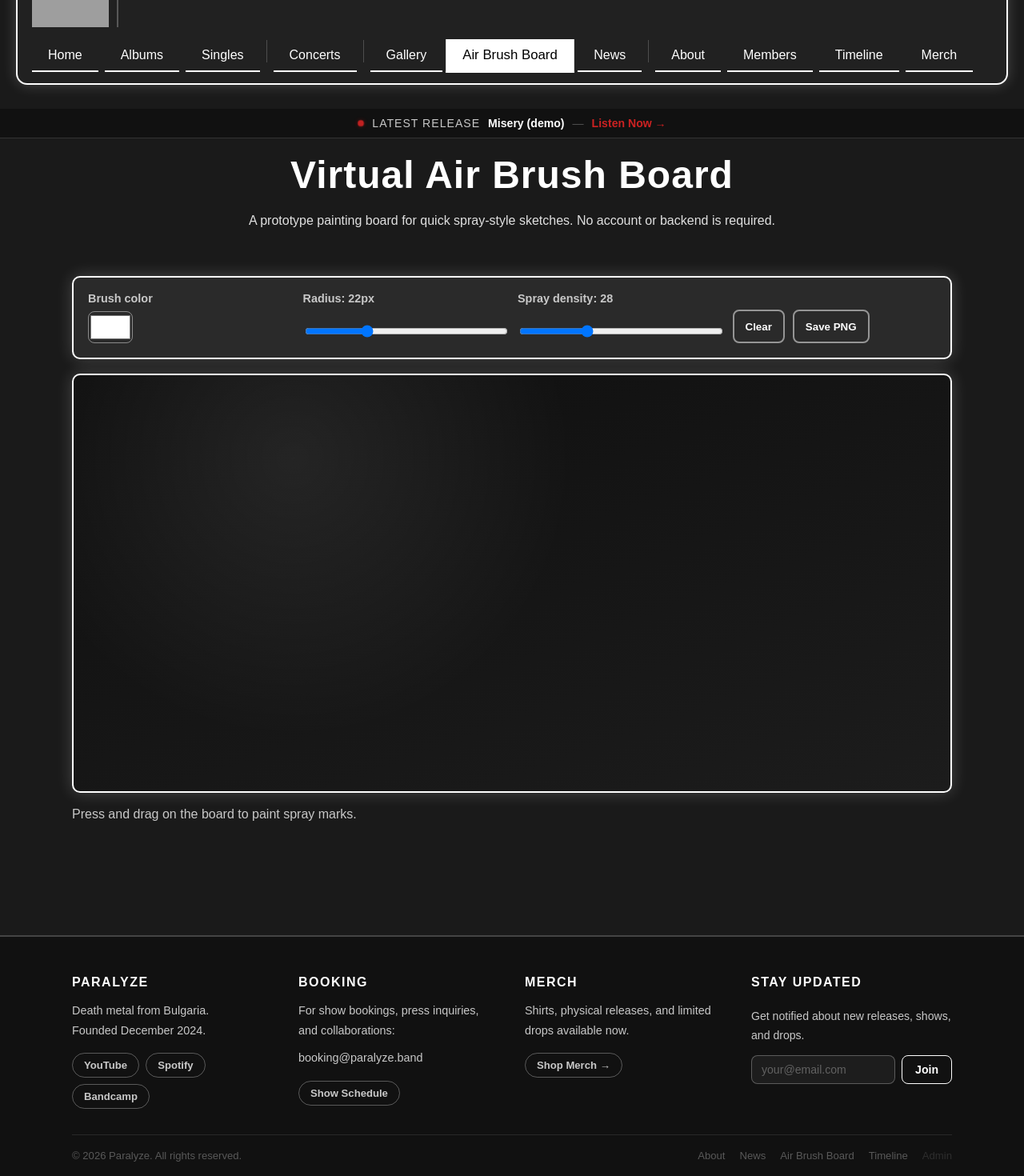
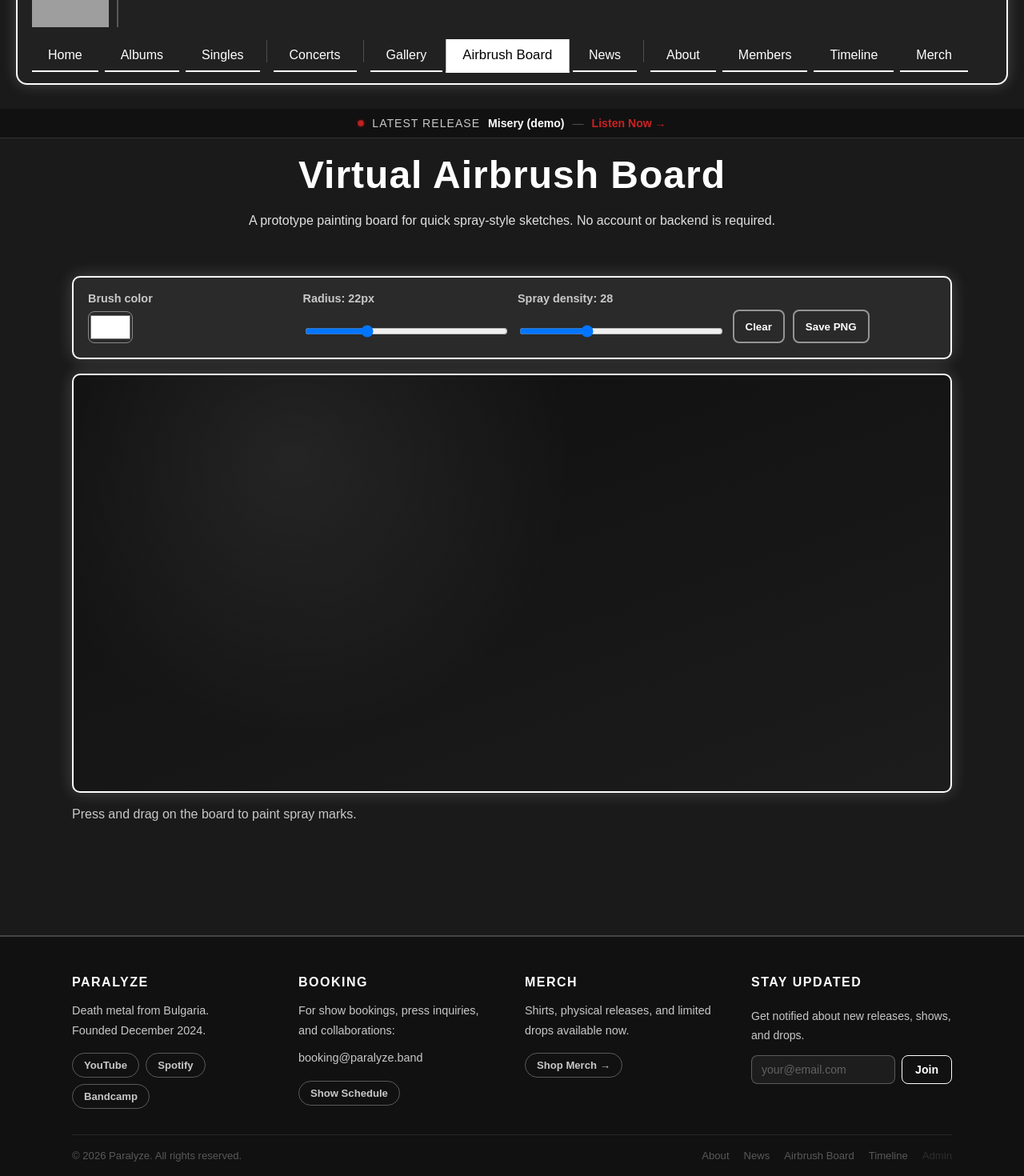
Before and after one commit to bobaFetr/DBW--------P26, a Next.js app: page /airbrush-board in a window 1280 px wide. Shown: the part 198-1668 px from the top of the page at 80% size. Built offline with nearby package versions, Linux system fonts and the light colour scheme; grey boxes are pictures that could not be loaded; a web font is replaced by a local one.

Commit message:
Standardize airbrush board naming
Agent-Logs-Url: https://github.com/bobaFetr/DBW--------P26/sessions/34106be9-ee3b-4829-8d49-d093325a7438

Co-authored-by: bobaFetr <108630633+bobaFetr@users.noreply.github.com>

```diff
--- a/app/airbrush-board/page.jsx
+++ b/app/airbrush-board/page.jsx
@@ -2,7 +2,7 @@ import PageIntro from "../../components/PageIntro";
 import AirbrushBoard from "./AirbrushBoard";
 
 export const metadata = {
-  title: "Air Brush Board",
+  title: "Airbrush Board",
   description:
     "Prototype virtual air brush painting board for sketching ideas directly in the browser."
 };
@@ -10,7 +10,7 @@ export const metadata = {
 export default function AirbrushBoardPage() {
   return (
     <>
-      <PageIntro title="Virtual Air Brush Board">
+      <PageIntro title="Virtual Airbrush Board">
         A prototype painting board for quick spray-style sketches. No account or backend
         is required.
       </PageIntro>
--- a/components/SiteFooter.jsx
+++ b/components/SiteFooter.jsx
@@ -100,7 +100,7 @@ export default function SiteFooter() {
         <div style={{ display: "flex", gap: "18px", flexWrap: "wrap", justifyContent: "center" }}>
           <Link href="/about">About</Link>
           <Link href="/news">News</Link>
-          <Link href="/airbrush-board">Air Brush Board</Link>
+          <Link href="/airbrush-board">Airbrush Board</Link>
           <Link href="/timeline">Timeline</Link>
           <a href="/admin" style={{ opacity: 0.4 }}>Admin</a>
         </div>
--- a/components/SiteHeader.jsx
+++ b/components/SiteHeader.jsx
@@ -22,7 +22,7 @@ const NAV_GROUPS = [
     label: "Media",
     items: [
       { key: "gallery", href: "/gallery", label: "Gallery" },
-      { key: "airbrush-board", href: "/airbrush-board", label: "Air Brush Board" },
+      { key: "airbrush-board", href: "/airbrush-board", label: "Airbrush Board" },
       { key: "news", href: "/news", label: "News" }
     ]
   },
```
